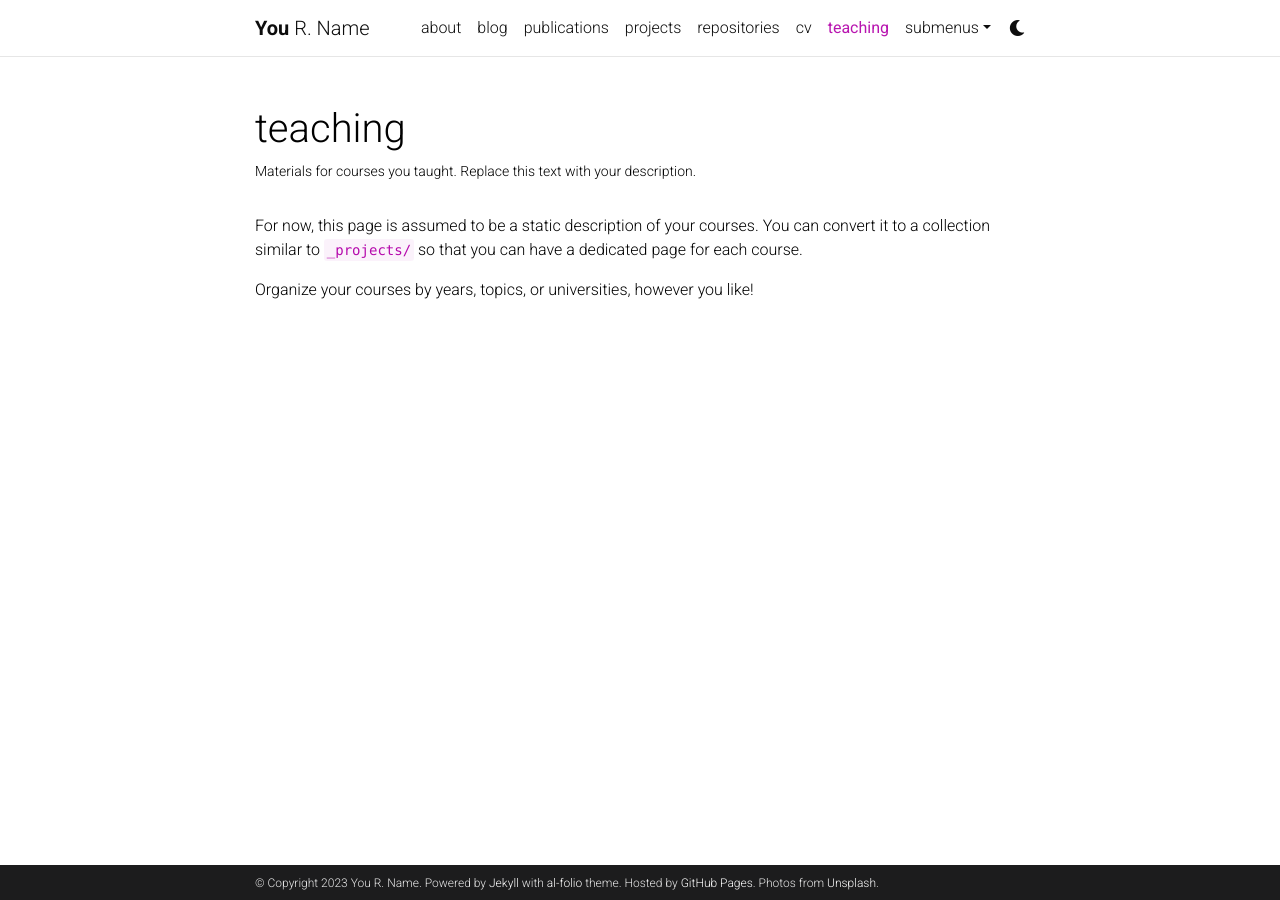
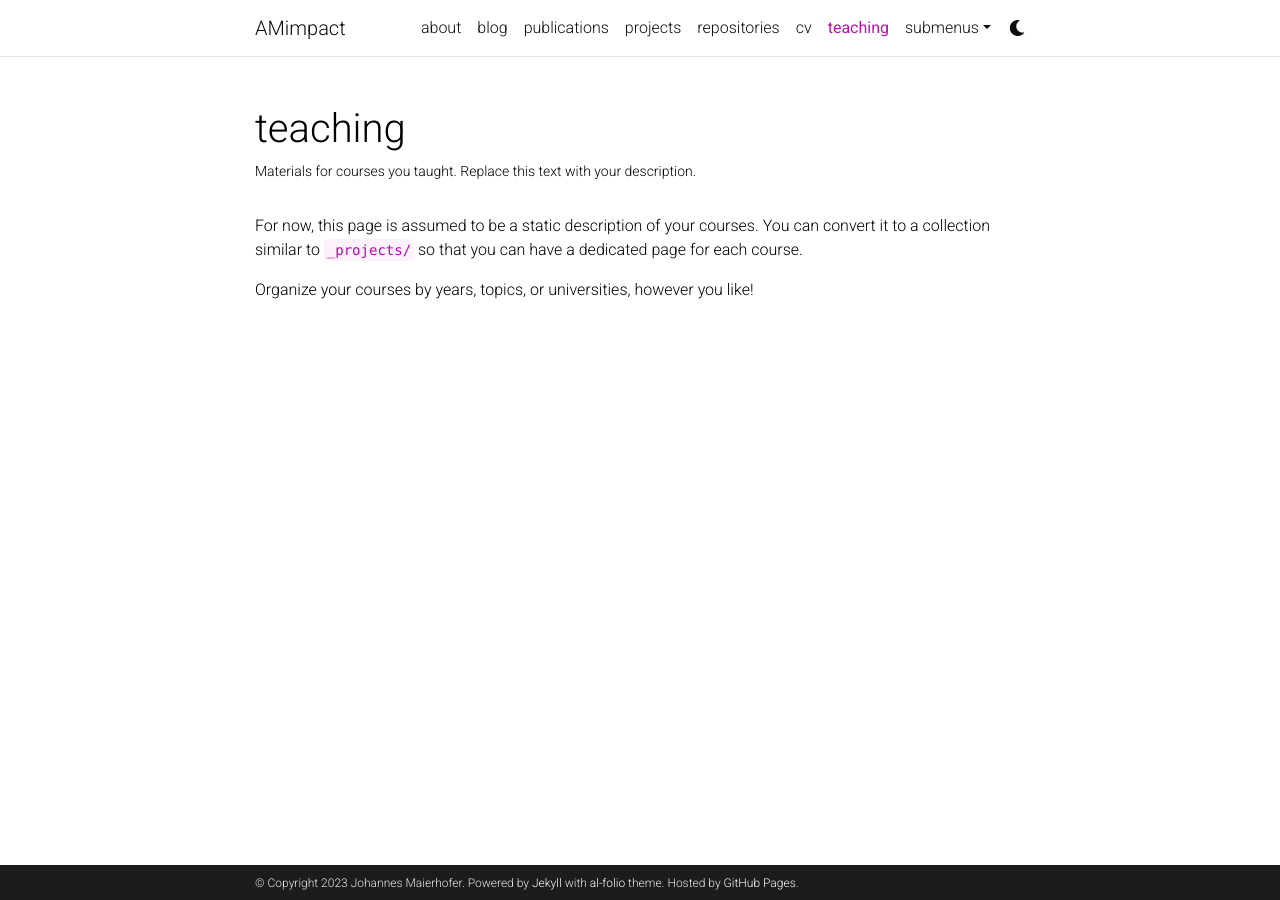
Before and after one commit to JohannesMaierhofer/AMimpactPage, a Jekyll site: the page built from _pages/teaching.md, in a window 1280 px wide. Built offline with Jekyll 4.4.1, drawn with Linux system fonts in a browser that asks for light colours; comment, search, counter and statistics services are not loaded; a style sheet for code colours, icons or effects is not loaded.

Commit message:
Update _config.yml

```diff
--- a/_config.yml
+++ b/_config.yml
@@ -2,23 +2,21 @@
 # Site settings
 # -----------------------------------------------------------------------------
 
-title: blank # the website title (if blank, full name will be used instead)
-first_name: You
-middle_name: R.
-last_name: Name
-email: you@example.com
+title: AMimpact # the website title (if blank, full name will be used instead)
+first_name: Johannes
+last_name: Maierhofer
+email: j.maierhofer@tum.de
 description: > # the ">" symbol means to ignore newlines until "footer_text:"
-  A simple, whitespace theme for academics. Based on [*folio](https://github.com/bogoli/-folio) design.
+  The Automatic Modal impulse hammer
 footer_text: >
   Powered by <a href="https://jekyllrb.com/" target="_blank">Jekyll</a> with <a href="https://github.com/alshedivat/al-folio">al-folio</a> theme.
   Hosted by <a href="https://pages.github.com/" target="_blank">GitHub Pages</a>.
-  Photos from <a href="https://unsplash.com" target="_blank">Unsplash</a>.
-keywords: jekyll, jekyll-theme, academic-website, portfolio-website  # add your own keywords or leave empty
+keywords:  # add your own keywords or leave empty
 
 lang: en # the language of your site (for example: en, fr, cn, ru, etc.)
-icon: ⚛️  # the emoji used as the favicon (alternatively, provide image name in /assets/img/)
+icon: 🛰️  # the emoji used as the favicon (alternatively, provide image name in /assets/img/)
 
-url: https://alshedivat.github.io # the base hostname & protocol for your site
+url: https://JohannesMaierhofer.github.io/AMimpactPage # the base hostname & protocol for your site
 baseurl: /al-folio # the subpath of your site, e.g. /blog/
 last_updated: false # set to true if you want to display last updated in the footer
 impressum_path:  # set to path to include impressum link in the footer, use the same path as permalink in a page, helps to conform with EU GDPR
```
